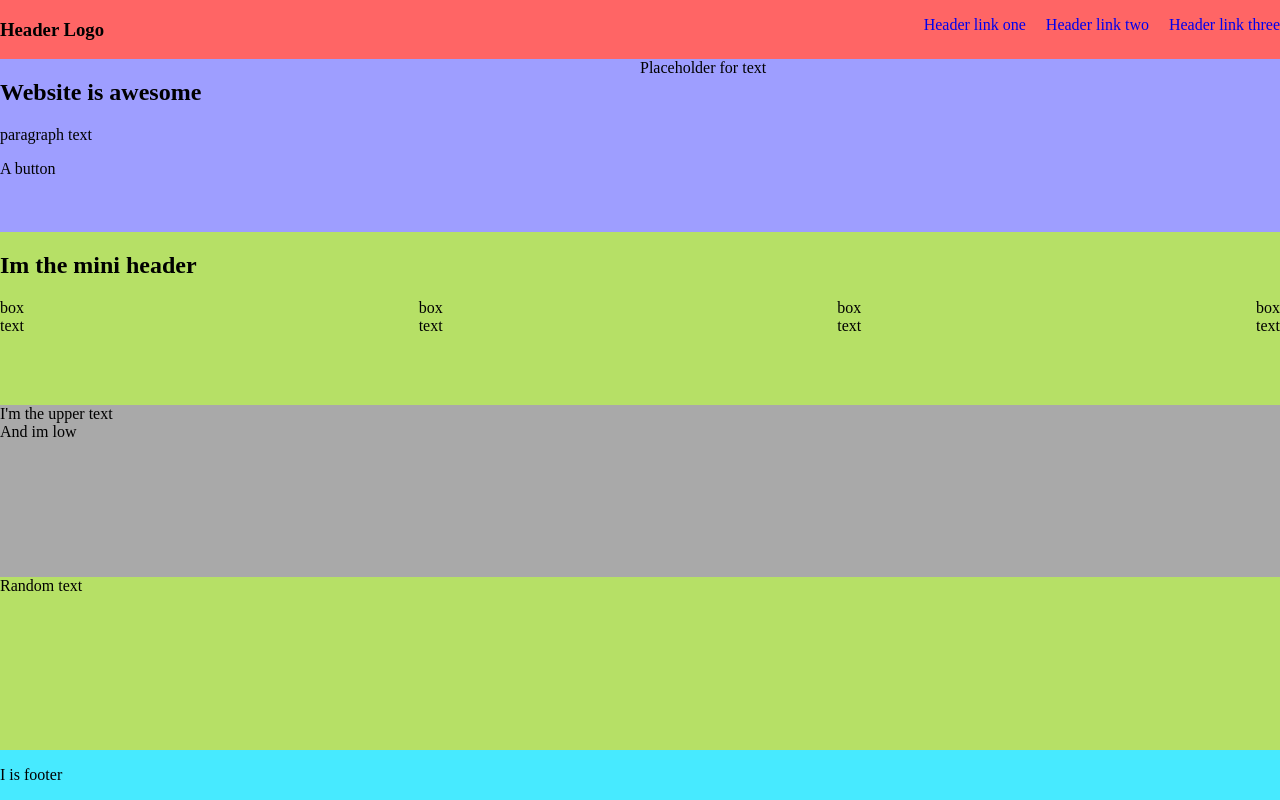
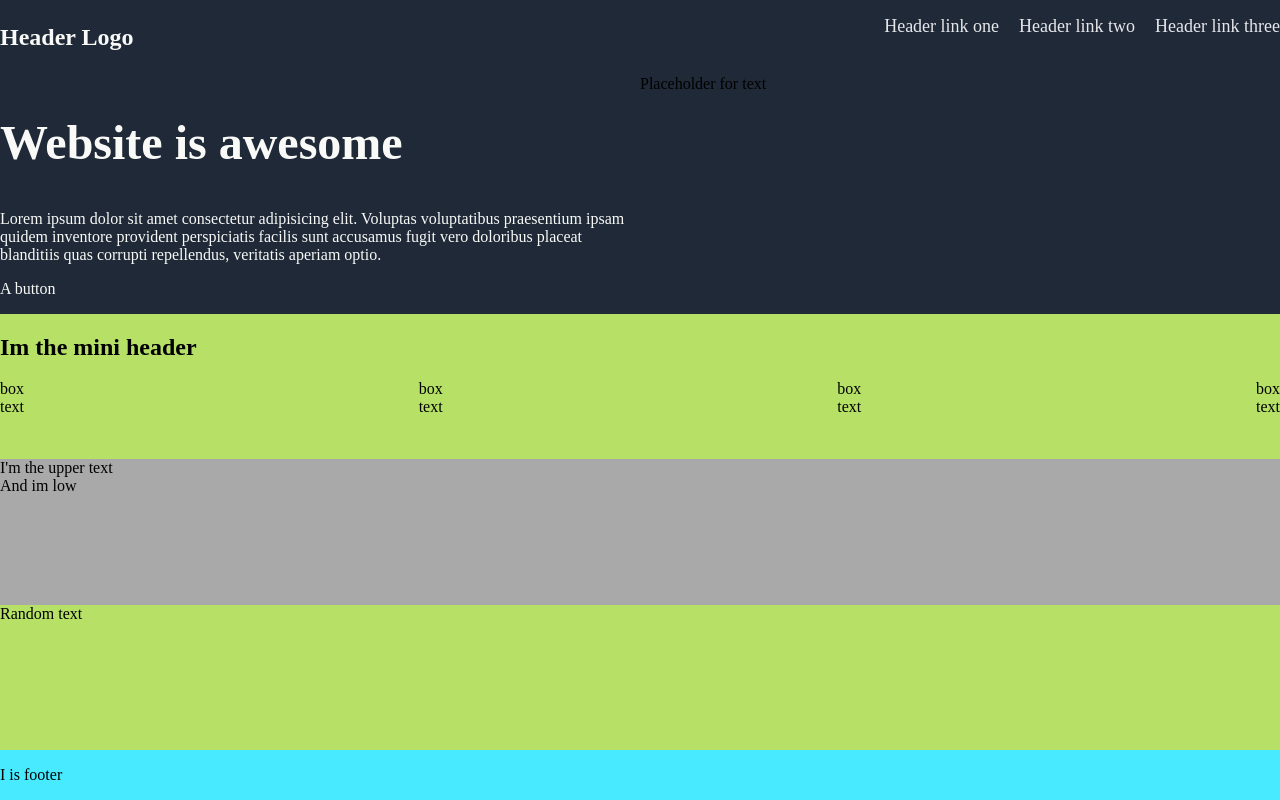
Before and after one commit to Harliamonti/landing-page, a plain HTML site: page index.html in a window 1280 px wide. Drawn offline with Linux system fonts and the light colour scheme.

```diff
--- a/css/style.css
+++ b/css/style.css
@@ -7,17 +7,33 @@
     flex-direction: column;
 }
 
+
+/* ////////////////////////////////////////////////////////// */
+
+
 header {
-    background-color: #ff6565;
+    background-color: #1F2937;
 
     display: flex;
     justify-content: space-between;
+}
+.header-logo {
+    color: #F9FAF8;
+    font-size: 24px;
+    /* font-weight: bold; */
+}
+header a {
+    color: #E6E7EB;
+    font-size: 18px;
 }
 
 .header-links {
     display: flex;
     gap: 20px;
 }
+
+
+/* ////////////////////////////////////////////////////////// */
 
 main {
     background-color: #b6e066;
@@ -32,14 +48,27 @@
     display: flex;
     flex: 1;
 }
+/* ////////////////////////////////////////////////////////// */
 
 .main-item-1 {
-    background-color: #9e9eff;
+    background-color: #1F2937;
 }
 
 .main-item-1-box {
     flex: 1;
 }
+
+.main-item-1-box > h2 {
+    font-size: 48px;
+    font-weight: bold;
+    color: #F9FAF8;
+}
+
+.main-item-1-box > p {
+    color: #F9FAF8;
+}
+
+/* ////////////////////////////////////////////////////////// */
 
 .main-item-2 {
     display: flex;
@@ -51,6 +80,9 @@
     justify-content: space-between;
 }
 
+/* ////////////////////////////////////////////////////////// */
+
+
 .main-item-3 {
     background-color: darkgrey;
 
@@ -58,6 +90,11 @@
     flex-direction: column;
 
 }
+
+
+
+/* ////////////////////////////////////////////////////////// */
+
 
 footer {
     background-color: #47eaff;
--- a/index.html
+++ b/index.html
@@ -9,7 +9,7 @@
 </head>
 <body>
     <header>
-        <h3>Header Logo</h3>
+        <h3 class="header-logo">Header Logo</h3>
         <ul class="header-links">
             <li><a href="#">Header link one</a></li>
             <li><a href="#">Header link two</a></li>
@@ -21,7 +21,7 @@
         <div class="main-box main-item-1">
             <div class="main-item-1-box">
                 <h2>Website is awesome</h2>
-                <p>paragraph text</p>
+                <p>Lorem ipsum dolor sit amet consectetur adipisicing elit. Voluptas voluptatibus praesentium ipsam quidem inventore provident perspiciatis facilis sunt accusamus fugit vero doloribus placeat blanditiis quas corrupti repellendus, veritatis aperiam optio.</p>
                 <p>A button</p>
             </div>
             <div class="main-item-1-box">Placeholder for text</div>
```
